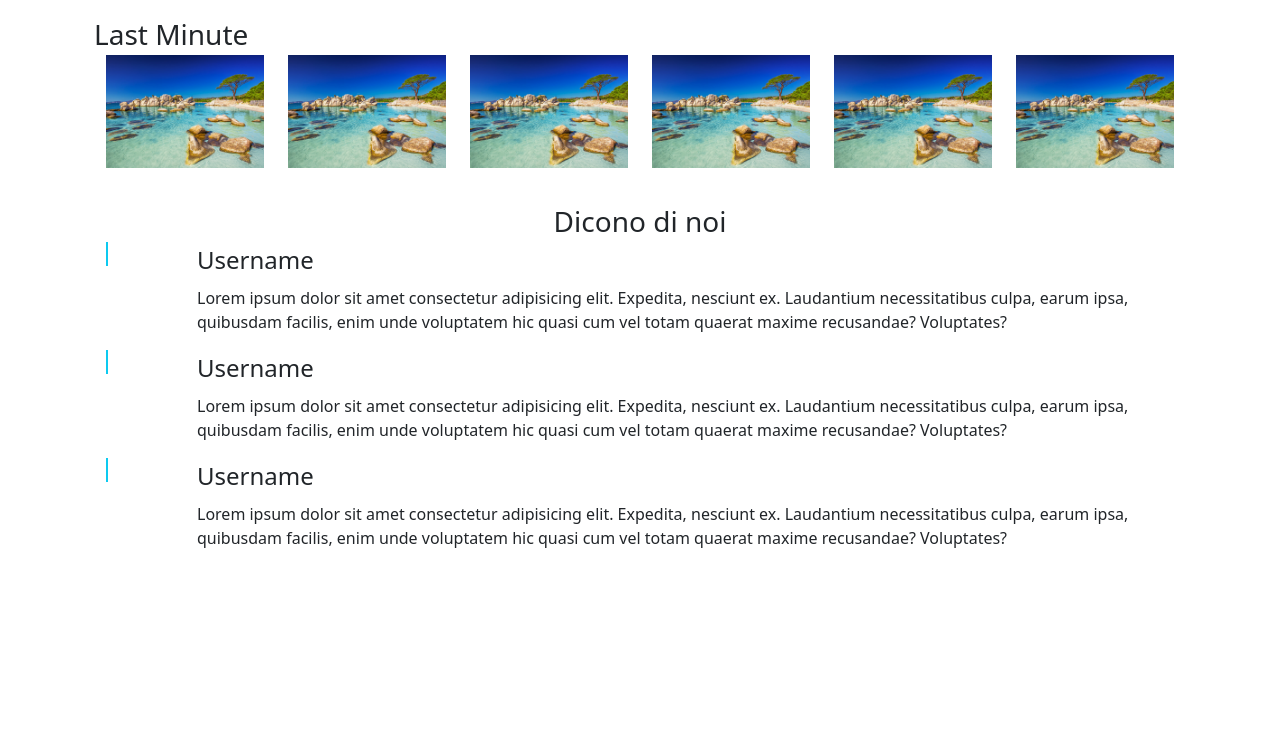
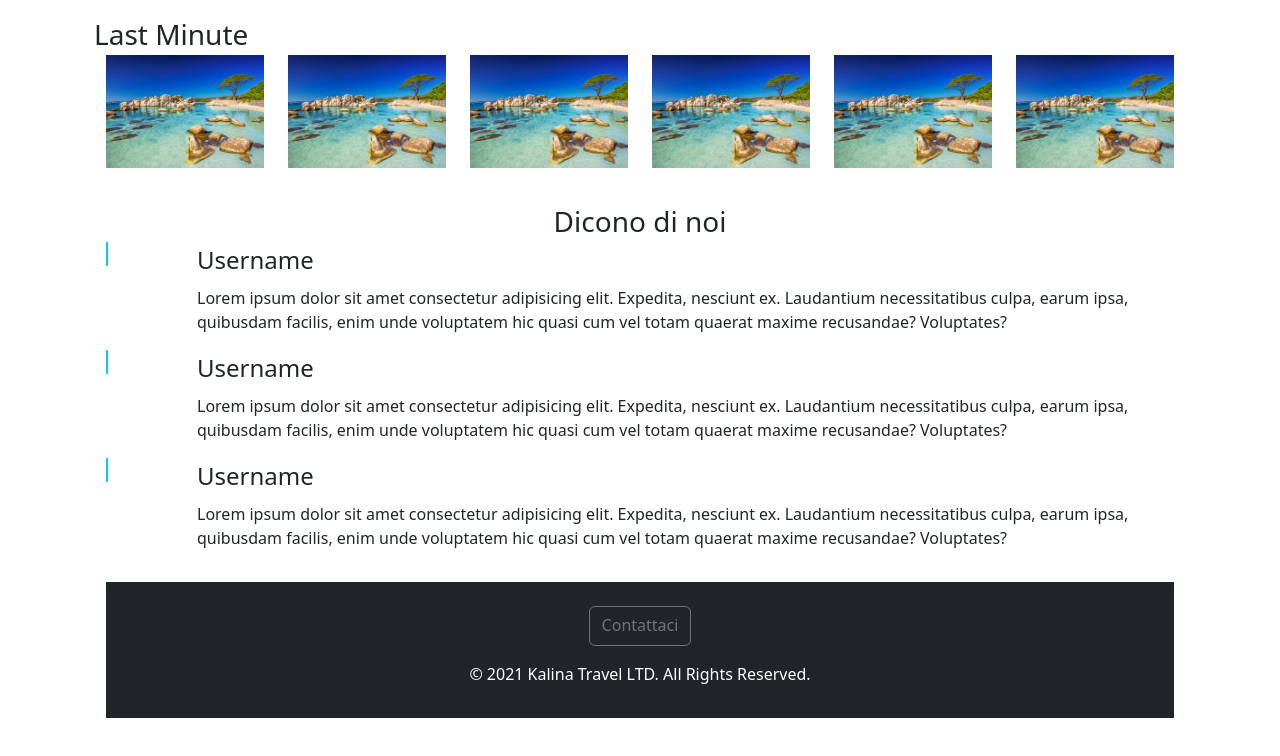
Before and after one commit to 369-Palma/u2-w2-d2-sito_agenzia_viaggi, a plain HTML site: page index.html in a window 1280 px wide. Shown: the part 2182-2938 px from the top of the page. Before the commit the page ends 2812 px from the top, so only its background shows below. Drawn offline with nearby package versions, Linux system fonts and the light colour scheme.

Commit message:
Update index.html

```diff
--- a/index.html
+++ b/index.html
@@ -348,20 +348,31 @@
           <div class="row">
             <div class="col col-1">
               <spam><i class=" w-100 bi bi-person-circle border border-info"></i>
-</spam>
+              </spam>
            </div>
-            <div class="col col-11">
+            <div class="col col-11 pb-6">
               <p class="fs-4 mb-2">Username</p>
               <p> Lorem ipsum dolor sit amet consectetur adipisicing elit. Expedita, nesciunt ex. Laudantium necessitatibus culpa, earum ipsa, quibusdam facilis, enim unde voluptatem hic quasi cum vel totam quaerat maxime recusandae? Voluptates?</p>
             </div>
+          </div>
+        </div>
+      </div>
+    </div>
+   </div>
+    <!-- FINE MAIN -->
+    <!--FOOTER-->
+   <div class=" mt-3 container pt-4 py-3 mx-auto w-100 text-center text-bg-dark">
+    <div class="row">
+      <div class="col">
+        <a href="#" class="btn btn-dark border border-secondary text-secondary pb-2">Contattaci</a>
+        <p class="pt-3"> ©  2021 Kalina Travel LTD. All Rights Reserved.</p>
 
+</div>
     </div>
-  </div>
- </div>
+   </div>
 
 
-</div>
-    <!-- FINE MAIN -->
+
     <script
       src="https://cdn.jsdelivr.net/npm/bootstrap@5.3.0-alpha1/dist/js/bootstrap.bundle.min.js"
       integrity="sha384-w76AqPfDkMBDXo30jS1Sgez6pr3x5MlQ1ZAGC+nuZB+EYdgRZgiwxhTBTkF7CXvN"
```
